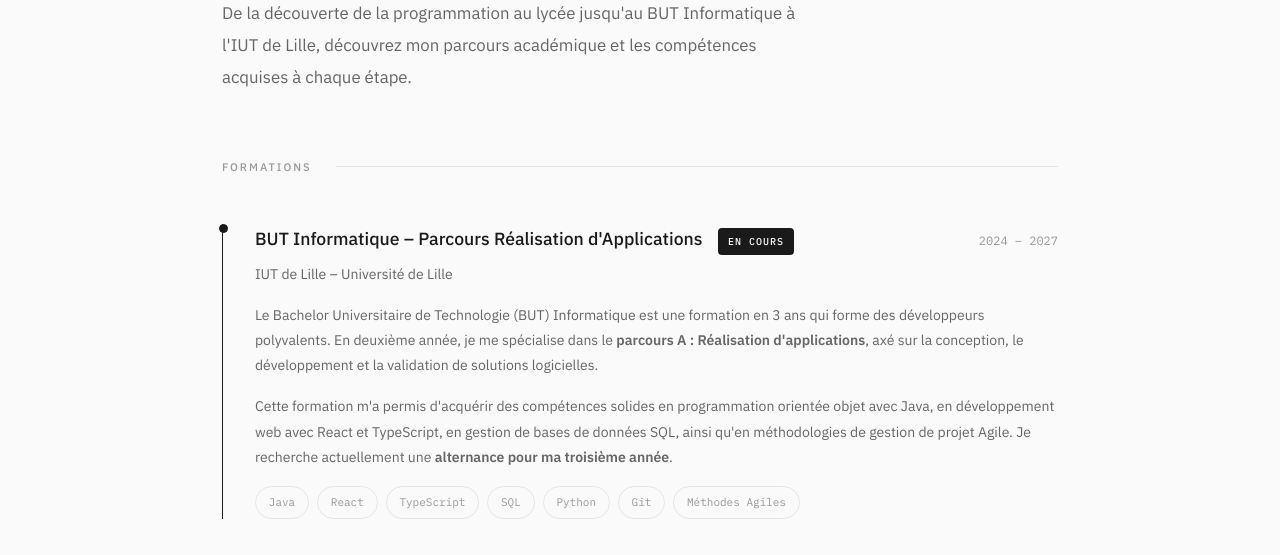
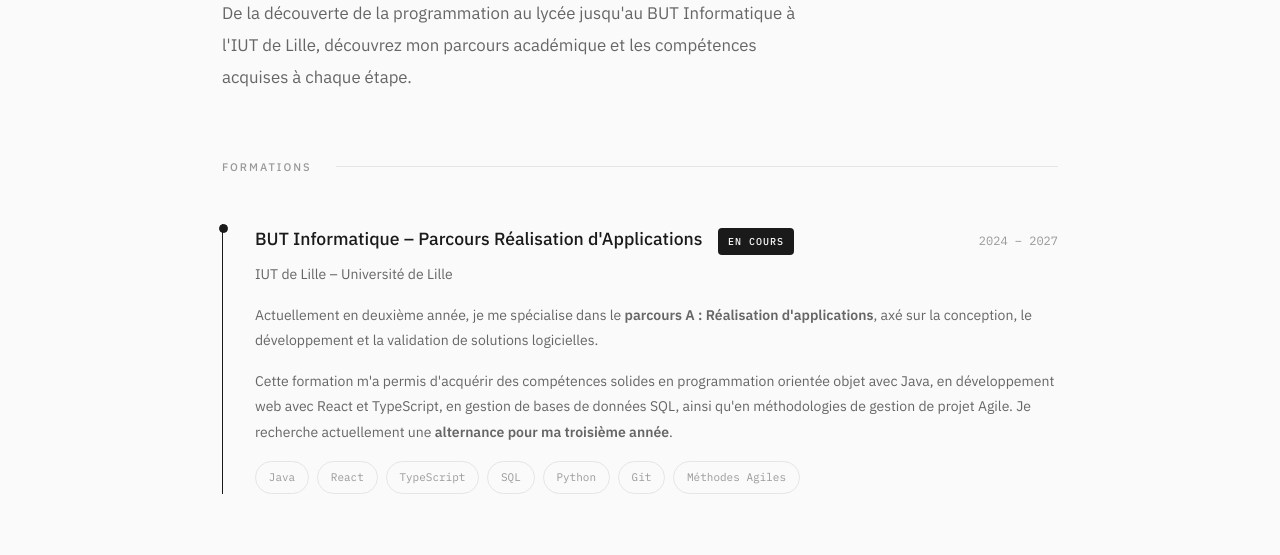
Before and after one commit to AlioDefl/aliocha-deflou, a plain HTML site: page formations.html in a window 1280 px wide. Shown: the part 207-762 px from the top of the page. Drawn offline with Linux system fonts and the light colour scheme.

Commit message:
Revise Bachelor's program description
Updated description of the Bachelor's program to reflect current status.

```diff
--- a/formations.html
+++ b/formations.html
@@ -240,8 +240,7 @@
                 </div>
                 <p class="item-place">IUT de Lille – Université de Lille</p>
                 <p class="item-desc">
-                    Le Bachelor Universitaire de Technologie (BUT) Informatique est une formation en 3 ans qui forme
-                    des développeurs polyvalents. En deuxième année, je me spécialise dans le <strong>parcours A :
+                    Actuellement en deuxième année, je me spécialise dans le <strong>parcours A :
                     Réalisation d'applications</strong>, axé sur la conception, le développement et la validation
                     de solutions logicielles.
                 </p>
```
